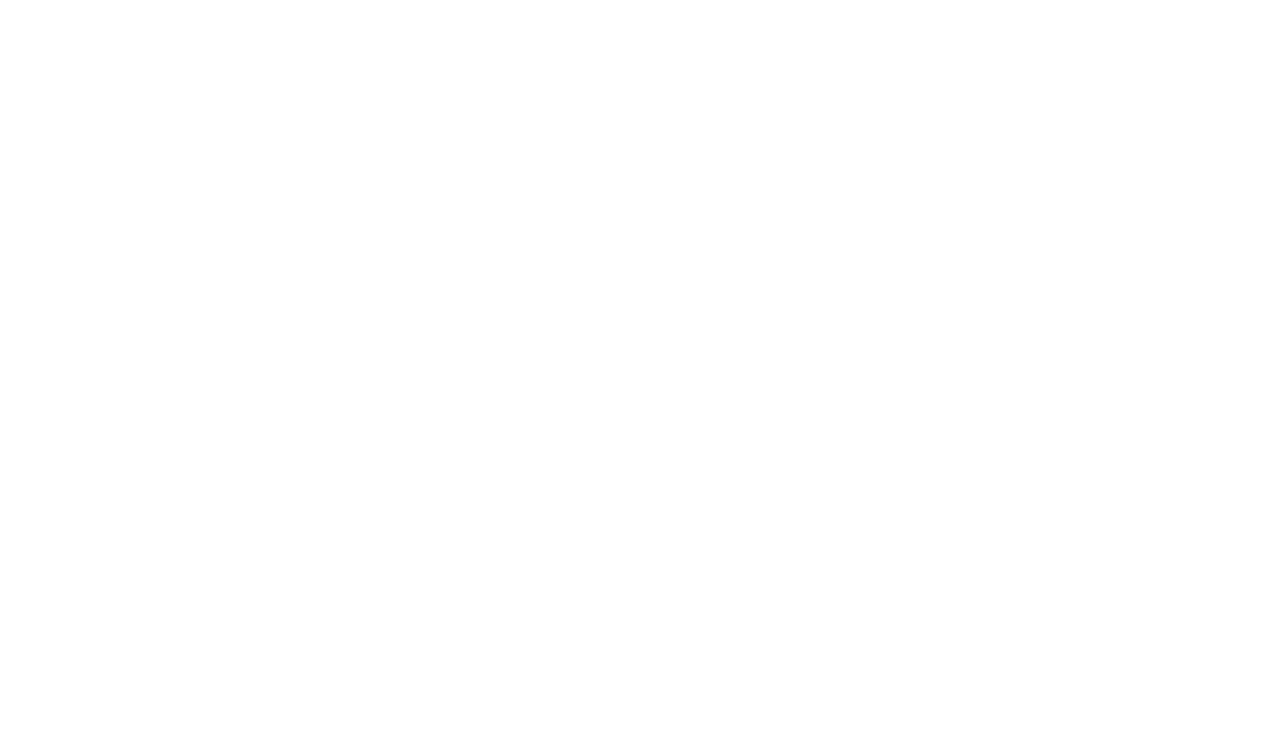
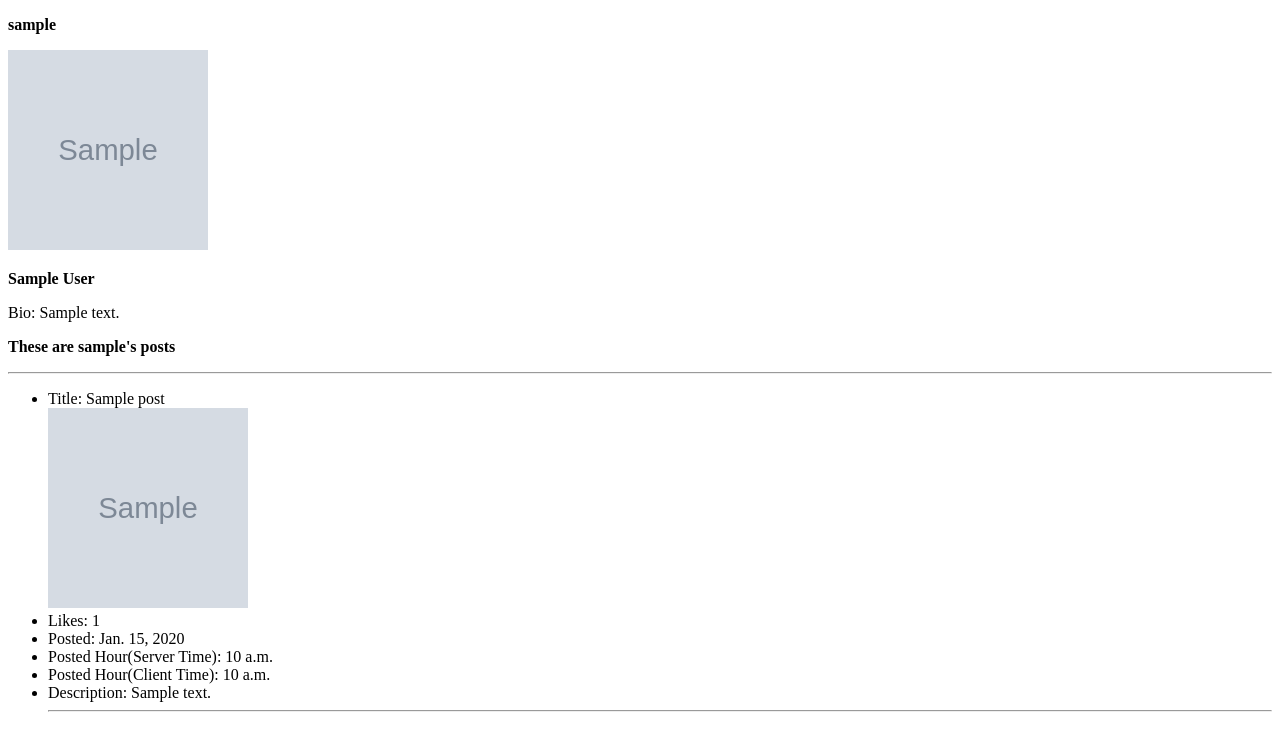
Before and after one commit to LuisBell0/Django-FaceBlog-Project-1.0, a Django app: a page that uses blog/templates/blog/external_user_profile.html in a window 1280 px wide. Before the commit the part shown is empty. Shown: the top 751 px of the page. Run offline with Django 5.2, Linux system fonts and the light colour scheme; tables that the repository leaves empty hold one stand-in row (values such as "Sample post"); grey boxes marked "Sample" are stand-in pictures.

Commit message:
Commit 5.2: Implemented external profile lookup and view

```diff
--- a/blog/templates/blog/dashboard.html
+++ b/blog/templates/blog/dashboard.html
@@ -23,7 +23,7 @@
         alt="{{ user.username }}" width="200px" height="200px">
   {% else %}
       <img src="{% static 'blog/default.jpg' %}"
-        alt="{{ user.username }}">
+        alt="{{ user.username }}" width="200px" height="200px">
   {% endif %}
   <p><strong>{{user.first_name}} {{user.last_name}}</strong></p>
   <p>Bio: {{user.profile.bio}}</p>
@@ -38,7 +38,7 @@
     {% for post in posts %}
     <li>Title: {{post.title}} </li>
     {% if post.img %}
-      <img src="{{post.img.url}}" alt="{{post.title}}">
+      <img src="{{post.img.url}}" alt="{{post.title}}" width="200px" height="200px">
     {% else %}
       <li>No Image Available</li>
     {% endif %}
--- a/blog/templates/blog/external_user_profile.html
+++ b/blog/templates/blog/external_user_profile.html
@@ -1,7 +1,33 @@
 {% extends 'blog/_base.html'%}
+{% block content%}
 
-{% if external_user %}
-  <h1>User {{external_user}} does not exist</h1>
+{% if not external_user %}
+  <h2>The page or user "{{user_input}}" does not exist</h2>
 {% else %}
-
+  <p><strong>{{external_user.username}}</strong></p>
+  <img src="{{external_user.profile.profile_picture.url}}" alt="{{external_user.username}} profile picture" width="200px" height="200px">
+  <p><strong>{{external_user.first_name}} {{external_user.last_name}}</strong></p>
+  <p>Bio: {{external_user.profile.bio}}</p>
+  {% if posts %}
+    <p><strong>These are {{external_user.username}}'s posts</strong></p><hr>
+  {% else %}
+    <p><strong>{{external_user.username}} has not post anything yet</strong></p>
+{% endif %}
+  <ul>
+    {% for post in posts %}
+    <li>Title: {{post.title}} </li>
+    {% if post.img %}
+      <img src="{{post.img.url}}" alt="{{post.title}}" width="200px" height="200px">
+    {% else %}
+      <li>No Image Available</li>
+    {% endif %}
+    <li>Likes: {{post.likes}}</li>
+    <li>Posted: {{post.posted_date}}</li>
+    <li>Posted Hour(Server Time): {{post.posted_hour_server}}</li>
+    <li>Posted Hour(Client Time): {{post.posted_hour_client}}</li>
+    <li>Description: {{post.description}}</li>
+    <hr>
+    {% endfor %}
+  </ul>
 {% endif%}
+{% endblock %}
--- a/blog/views.py
+++ b/blog/views.py
@@ -157,6 +157,11 @@ def search_profile(request, search_input):
 
 
 def external_user_profile_view(request, user_username):
-
-  return render(request, 'blog/external_user_profile.html',
-                {'external_user': user_username})
+  external_user = User.objects.filter(username=user_username).first()
+  posts = Post.objects.filter(owner=external_user)
+  context = {
+    'external_user' : external_user,
+    'user_input' : user_username,
+    'posts' : posts,
+  }
+  return render(request, 'blog/external_user_profile.html', context)
```
Also changed, not shown: media/posts/logo-hdr.png (added).
